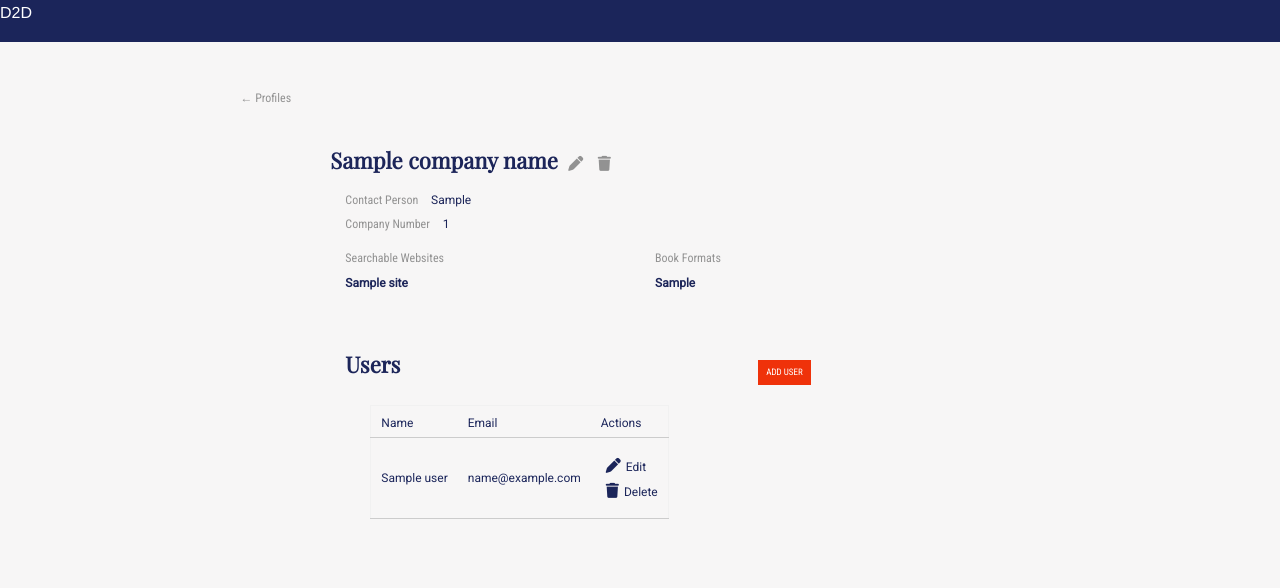
After one commit to B1Dobbs/b2b_d2d, a Django app: template b2b_app/templates/profile-page.html in a window 1280 px wide. The commit adds this page. Shown: the top 588 px of the page. Run offline with Django 3.2, Linux system fonts and the light colour scheme; tables that the repository leaves empty hold one stand-in row (values such as "Sample post"); the template is opened without the code that fills it: values that come from a table or form of the project are taken from there, most other values are stand-ins (such as "Sample title", 1, 10 or a date in 2020); some libraries are stand-ins or nearby versions.

Commit message:
Changed profile page, added popup css

```diff
--- a/b2b_app/static/css/style.css
+++ b/b2b_app/static/css/style.css
@@ -225,7 +225,7 @@ button:hover {
 }
 
 .users_list{
-    margin-left: 40px;
+    margin-left:40px;
     margin-top: 20px;
     width: 100%;
 }
--- a/b2b_app/templates/company/update_company.html
+++ b/b2b_app/templates/company/update_company.html
@@ -4,7 +4,6 @@
   {% csrf_token %}
 
   <div class="modal-header">
-    <h3 class="modal-title">Update Company</h3>
     <button type="button" class="close" data-dismiss="modal" aria-label="Close">
       <span aria-hidden="true">&times;</span>
     </button>
@@ -32,7 +31,7 @@
   </div>
 
   <div class="modal-footer">
-    <button type="button" class="submit-btn btn btn-primary">Update</button>
+    <button type="button" class="submit-btn btn btn-primary">SAVE</button>
   </div>
 
 </form>
--- a/b2b_app/templates/company_detail.html
+++ b/b2b_app/templates/company_detail.html
@@ -1,59 +1,87 @@
 {% extends 'form_background.html' %}
+<!DOCTYPE html>
+{% load static %}
 
-{% block content %}
+<html>
+    <body>
+    {% block content %}
+    <div class="title_bar">
+       <!-- <img src="d2d-logo.png">-->
+       <p style="color: white">D2D</p>
+    </div>
     {% include "_modal.html" %}
-    <h1>{{ company.name }}</h1>
-    <ul>
-        <li>{{ company.contactPerson }}</li>
-        <li>{{ company.contactNumber }}</li>
-        <li>{{ company.searchSites }}</li>
-        <li>{{ company.bookFormats }}</li>
-    </ul>
-    <div class="col">
-        <div class="row">
-            <div class="col-12 mb-3">
-            <button class="update-company btn btn-primary" type="button" name="button" data-id="{% url 'update_company' company.pk %}">
-                <span class="fa fa-plus mr-2"></span>Update</button>
-            </div>
+    <div class="link">
+            <button><a href="../../companyProfiles" class = "labels"> &#x2190 Profiles</a></button>
+            <div class = "details-block">
+            <span id = "title" class = "title"> <strong>{{ company.name }} </strong></span>
+            <button class="update-company" type="button" name="button" data-id="{% url 'update_company' company.pk %}">
+                <span><i class='fas fa-pen icons'></i></span></button>
+                    <i class='fas fa-trash icons'></i>
+                <div class="indent">
+                    <span class = "labels">Contact Person </span>
+                    <span class = "details" id = "contact">{{ company.contactPerson }}</span>
+                    <br>
+                    <span class = "labels">Company Number </span>
+                    <span class = "details" id = "number"> {{ company.contactNumber }}</span>
+                </div>
+                <div class = "grid-x grid-padding-x profile-custom">
+                    <div class = "large-6 medium-6 small-12 cell">
+                        <span class = "labels">Searchable Websites</span>
+                            {% for site in company.searchSites %}
+                                <p class="details bolded">{{site}}</p>
+                            {% endfor %}
+                    </div>
+                    <div class = "small-12 medium-6 large-6 cell">
+                            <span class = "labels">Book Formats </span>
+                            {% for bookFormat in company.bookFormats %}
+                                <p class="details bolded">{{bookFormat}}</p>
+                            {% endfor %}
+                    </div>
+                </div>
+
+    <div class = "grid-x grid-padding-x">
+        <div class = "large-8 medium-8 small-6 cell user-title">
+            <span class = "title">Users</span>
+
+        </div>
+        <div class = "small-6 medium-4 large-4 cell button_padding user-title">
+            <button class="create-user btn button_css" type="button" name="button">ADD USER</button>
         </div>
     </div>
+
     {% if users %}
-        <table class="table">
-        <thead>
-            <tr>
-            <th class="text-center" scope="col">Name</th>
-            <th class="text-center" scope="col">Email</th>
-            <th class="text-center" scope="col">Edit</th>
-            <th class="text-center" scope="col">Delete</th>
+    <div class="users_list ">
+        <table>
+            <tr class="headers">
+                <th>Name</th>
+                <th>Email</th>
+                <th>Actions</th>
             </tr>
-        </thead>
-        <tbody>
             {% for user in users %}
-            <tr>
-                <th class="text-center">{{ user.name }}</th>
-                <th class="text-center">{{ user.email }}</th>
-                <td class="text-center">
+            <tr class="details">
+                <td>{{user.name}}</td>
+                <td>{{user.email}}</td>
+                <td>
                     <button type="button" class="update-user btn btn-sm btn-primary" data-id="{% url 'update_user' company.pk user.pk %}">
-                        <span class="fa fa-eye">Edit</span>
+                        <i class='fas fa-pen icons'></i><span>Edit</span>
                     </button>
-                </td>
-                <td class="text-center">
+                    <br>
                     <button type="button" class="delete-user btn btn-sm btn-primary" data-id="{% url 'delete_user' company.pk user.pk %}">
-                        <span class="fa fa-eye">Delete</span>
+                        <i class='fas fa-trash icons'></i><span>Delete</span>
                     </button>
                 </td>
             </tr>
-            {% endfor %}
-        </tbody>
+        {% endfor %}
         </table>
     {% else %}
         <p class="no-books text-primary">No users added yet.</p>
     {% endif %}
+    </div>
+    </div>
     <div class="col">
         <div class="row">
             <div class="col-12 mb-3">
-            <button class="create-user btn btn-primary" type="button" name="button">
-                <span class="fa fa-plus mr-2"></span>Add User</button>
+
             </div>
         </div>
     </div>
--- /dev/null
+++ b/b2b_app/templates/profile-page.html
@@ -0,0 +1,121 @@
+<!DOCTYPE html>
+{% load static %}
+
+<html>
+    <head>
+        {% block title %}<title>B2B Site</title>{% endblock %}
+        <link rel="stylesheet" href="https://cdn.jsdelivr.net/npm/foundation-sites@6.5.3/dist/css/foundation.min.css">
+        <link href="https://fonts.googleapis.com/css?family=Playfair+Display|Roboto|Roboto+Condensed&display=swap" rel="stylesheet">
+        <link rel="stylesheet" href="https://cdnjs.cloudflare.com/ajax/libs/font-awesome/4.7.0/css/font-awesome.min.css">
+        <link rel="stylesheet" type="text/css" href="{% static 'style.css'%}">
+
+    </head>
+    <meta name="viewport" content="width=device-width, initial-scale=1.0">
+    <script src='https://kit.fontawesome.com/a076d05399.js'></script>
+<body>
+    {% block content %}
+    <div class="title_bar">
+       <!-- <img src="d2d-logo.png">-->
+       <p style="color: white">D2D</p>
+    </div>
+    <div class="link">
+        <div class = "details-block">
+        {% if editMode %}
+            <form action="/b2b/" method="post">
+                <input id = "title" class = "title company" type="text" value="{{ company_name }}">
+                <label class="labels" for="your_name">Contact Person </label>
+                <input class="details person" id="your_name" type="text" name="your_name" value="{{ company_contact }}">
+                <label class="labels" for="your_name">Contact Number </label>
+                <input class="details number" id="your_name" type="text" name="your_name" value="{{ company_number }}">
+                <button class="button_css" type="submit">SAVE</button>
+                <button class="button_css" type="submit">CANCEL</button>
+            </form>
+
+        {% else %}
+            <button><a href="../../companyProfiles" class = "labels"> &#x2190 Profiles</a></button>
+            <div class = "details-block">
+            <span id = "title" class = "title"> <strong>{{ company_name }} </strong></span>
+            <span><i class='fas fa-pen icons'></i>
+            <i class='fas fa-trash icons'></i></span>
+                <div class="indent">
+                    <span class = "labels">Contact Person </span>
+                    <span class = "details" id = "contact">{{ company_contact }}</span>
+                    <br>
+                    <span class = "labels">Company Number </span>
+                    <span class = "details" id = "number"> {{ company_number }}</span>
+                </div>
+                <div class = "grid-x grid-padding-x profile-custom">
+                    <div class = "large-6 medium-6 small-12 cell">
+                        <span class = "labels">Searchable Websites</span>
+                            {% for site in site_list %}
+                                <p class="details bolded">{{site}}</p>
+                            {% endfor %}
+                    </div>
+                    <div class = "small-12 medium-6 large-6 cell">
+                            <span class = "labels">Book Formats </span>
+                            {% for bookFormat in bookFormat_list %}
+                                <p class="details bolded">{{bookFormat}}</p>
+                            {% endfor %}
+                    </div>
+                </div>
+        {% endif %}
+            <div class = "grid-x grid-padding-x">
+                <div class = "large-8 medium-8 small-6 cell user-title">
+                    <span class = "title">Users</span>
+
+                </div>
+                <div class = "small-6 medium-4 large-4 cell button_padding user-title">
+                    <button class="button_css" type="submit">ADD USER</button>
+                </div>
+            </div>
+
+            {% if user_list %}
+
+            <div class="users_list">
+                <table>
+                    <tr class="headers">
+                        <th>Name</th>
+                        <th>Email</th>
+                        <th>Actions</th>
+                    </tr>
+                    {% for user in user_list %}
+                    <tr class="details">
+                        <td>{{user.name}}</td>
+                        <td>{{user.email}}</td>
+                        <td>
+                            <i class='fas fa-pen icons'></i><span>Edit</span>
+                            <br>
+                            <i class='fas fa-trash icons'></i><span>Delete</span>
+                        </td>
+                    </tr>
+                {% endfor %}
+                </table>
+            </div>
+
+            <div class="pages">
+                {% if users_list.has_previous %}
+                    <a href="?page=1" class="prev">First</a>
+                    <a href="?page={{ users_list.previous_page_number}}" class="prev">Prev</a>
+                {% endif %}
+
+                {% for num in users_list.paginator.page_range %}
+                    {% if users_list.number == num %}
+                        <span class="cur_page">{{num}}</span>
+                    {% elif num > users_list.number|add:'-2' and num < users_list.number|add:'2' %}
+                        <span class="page_num">{{num}}</span>
+                    {% endif %}
+
+                {% endfor %}
+
+                {% if users_list.has_next %}
+                    <a href="?page={{ users_list.next_page_number }}" class="next">Next</a>
+                    <a href="?page={{ users_list.paginator.num_pages }}" class="next">Last</a>
+
+                {% endif %}
+            </div>
+
+            {% endif %}
+    </div>
+    {% endblock %}
+</body>
+</html>
```
Also changed, not shown: b2b_app/static/css/popups.css (added, +76 -0 lines), b2b_app/templates/form_background.html (+6 -2 lines), b2b_app/templates/user/delete_user.html (+12 -6 lines).
